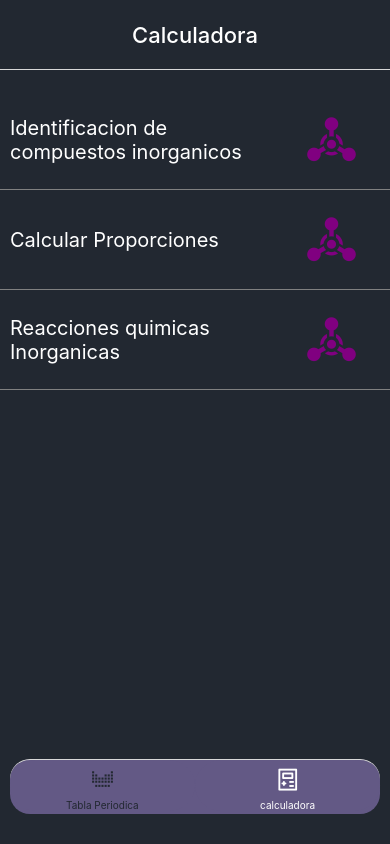
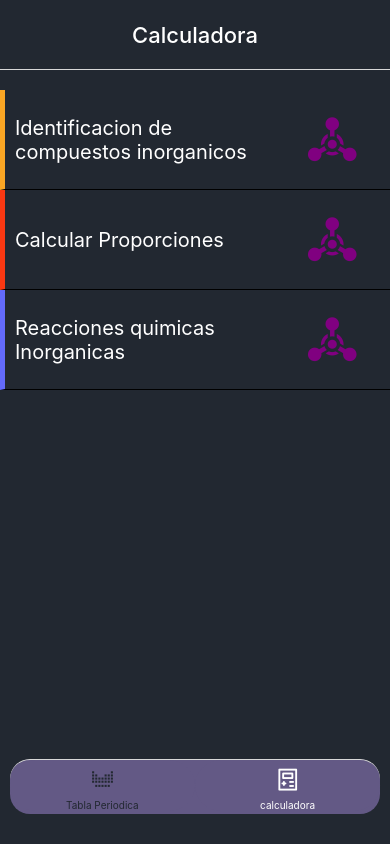
Before and after one commit to desingkuro/Periodic-Table-App, a React Native app: screen /Calculadora in a window 390 px wide. Built offline with nearby package versions, Linux system fonts and the light colour scheme.

Commit message:
custom de opciones de calculos

```diff
--- a/src/components/OptionCalc.js
+++ b/src/components/OptionCalc.js
@@ -1,9 +1,12 @@
 import { StyleSheet, View, TouchableOpacity,Text } from "react-native";
 import { MaterialCommunityIcons } from '@expo/vector-icons';
 
-export function OptionCalc({ text }) {
+export function OptionCalc({ text, color }) {
+
+    const border = color == undefined?'white':color;
+
     return (
-        <TouchableOpacity style={estilos.container}>
+        <TouchableOpacity style={[estilos.container,{borderLeftColor:border,borderLeftWidth:5}]}>
             <View style={estilos.containerText}>
                 <Text style={{color:'#ffff',fontSize:20}}>
                     {text}
@@ -20,7 +23,6 @@ const estilos = StyleSheet.create({
         width:'100%',
         height:100,
         flexWrap:'wrap',
-        borderColor:'gray',
         borderBottomWidth:1
     },
     containerText:{
--- a/src/screens/Calculadora.js
+++ b/src/screens/Calculadora.js
@@ -1,13 +1,12 @@
 import { StyleSheet, View } from "react-native";
-import {ItemElement} from '../components/ItemElementDetail'
 import { OptionCalc } from "../components/OptionCalc";
 
 export function Calculadora() {
     return(
         <View style={estilos.screen}>
-            <OptionCalc text={'Identificacion de compuestos inorganicos'}/>
-            <OptionCalc text={'Calcular Proporciones'}/>
-            <OptionCalc text={'Reacciones quimicas Inorganicas'}/>
+            <OptionCalc text={'Identificacion de compuestos inorganicos'} color={'#FAA624'}/>
+            <OptionCalc text={'Calcular Proporciones'} color={'#FA3812'}/>
+            <OptionCalc text={'Reacciones quimicas Inorganicas'} color={'#636AFA'}/>
         </View>
     )
 }
```
